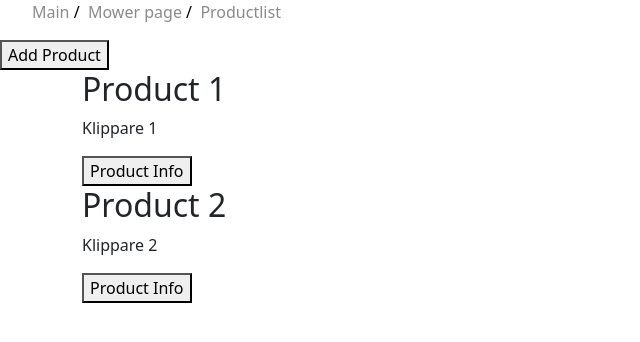
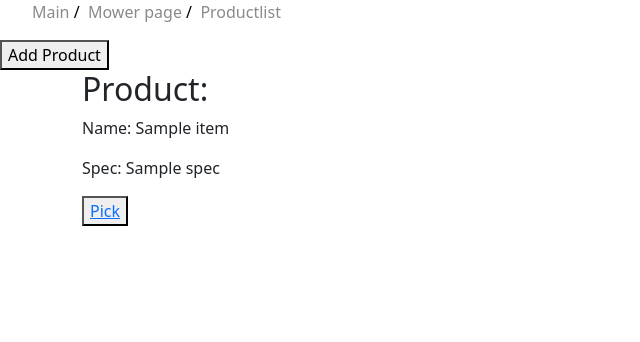
Before and after one commit to RasSved/Group-7, a Flask app: template code/manufacturer/templates/productlisthq.html in a window 1280 px wide. Shown: the part 56-398 px from the top of the page, without its empty margins (0-640 px from the left). Run offline with Flask 3, Linux system fonts and the light colour scheme; the template is opened without the code that fills it: most values are stand-ins (such as "Sample title", 1, 10 or a date in 2020).

Commit message:
Update productlisthq.html

```diff
--- a/code/manufacturer/templates/productlisthq.html
+++ b/code/manufacturer/templates/productlisthq.html
@@ -13,24 +13,21 @@
 <a href="addproducthq.html">
     <button type="button">Add Product</button>
 </a>
-<div class="container">
-    <div class="products">
-        <div class="product-box">
-            <h2>Product 1</h2>
-            <p>Klippare 1</p>
-            <a href="#">
-                <button type="button">Product Info</button>
-            </a>
-        </div>
-        <div class="product-box">
-            <h2>Product 2</h2>
-            <p>Klippare 2</p>
-            <a href="#">
-                <button type="button">Product Info</button>
-            </a>
+{% for item in product %}
+    <div class="container">
+        <div class="products">
+            <div class="product-box">
+                <h2>Product: </h2>
+                <p>Name: {{ item.Name }}</p>
+                <p>Spec: {{ item.Spec }}</p>
+                <button>
+                <a href="{{url_for('manufacturer.pick', id = item._id)}}" class = "button1">Pick</a>
+                </button>
+            </div>
         </div>
     </div>
-</div>
+
+{% endfor %}
 {% endblock %}
 
 {% block navbuttons %}
```
